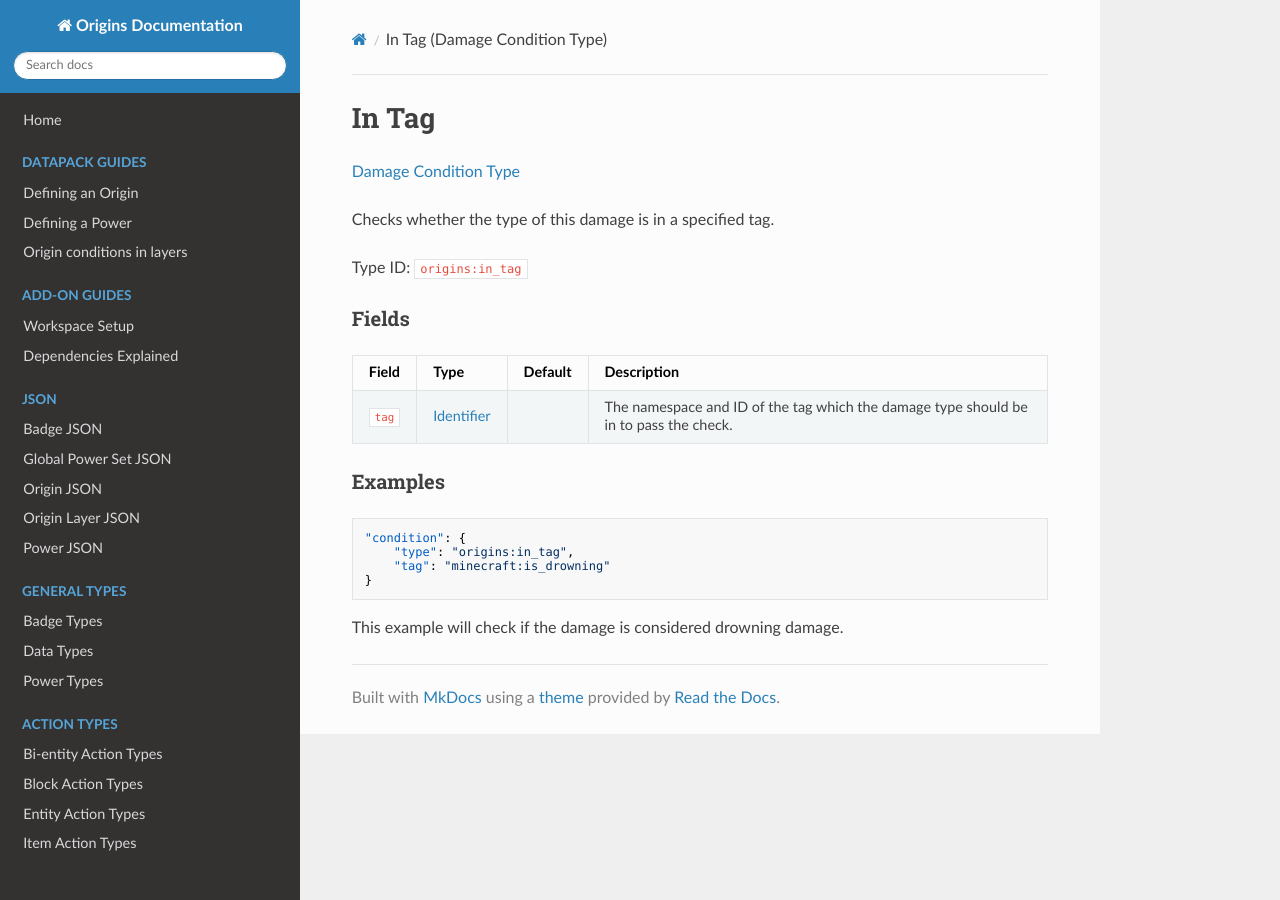
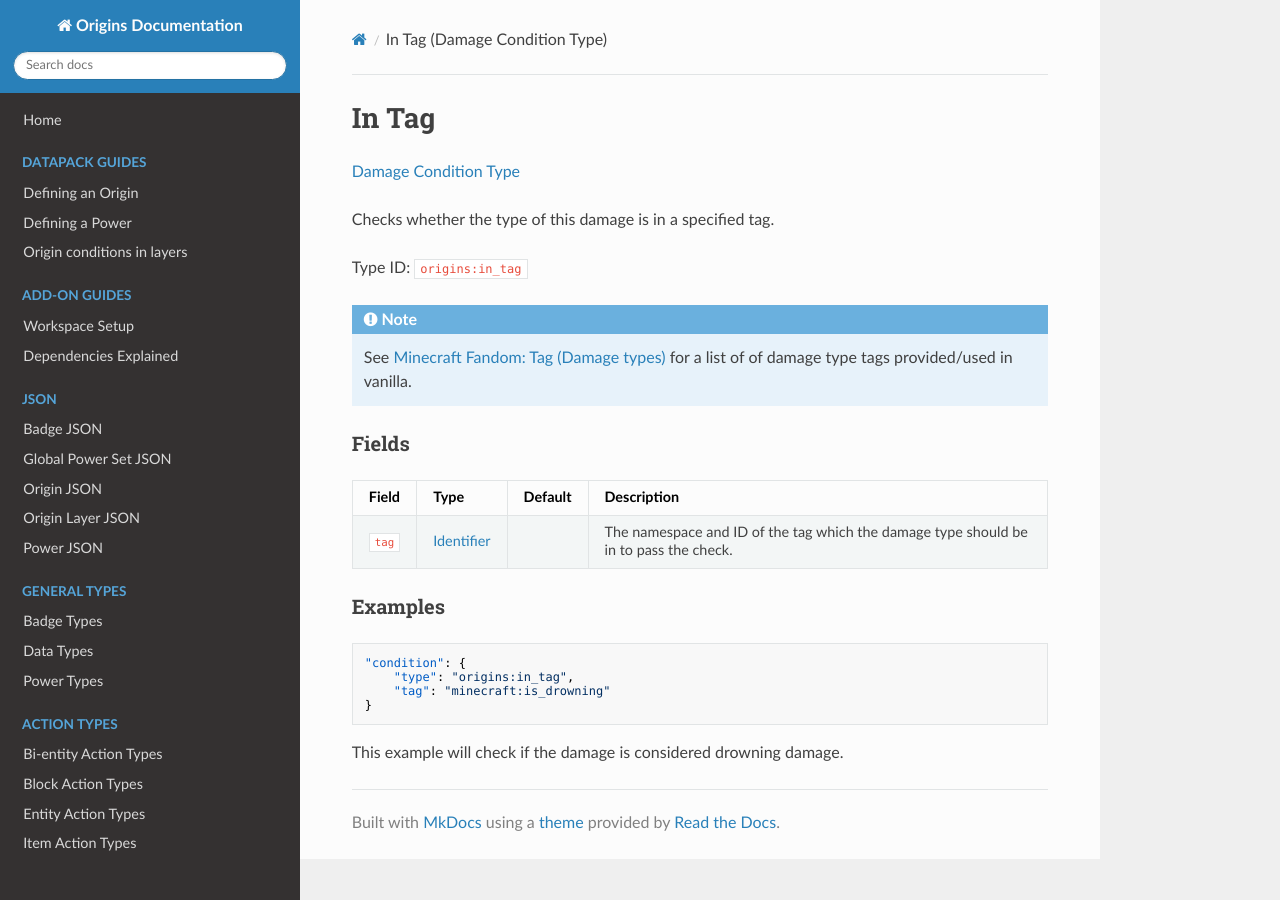
Before and after one commit to apace100/origins-docs, an MkDocs documentation site: the page built from docs/types/damage_condition_types/in_tag.md, in a window 1280 px wide. Built offline with MkDocs 1.6.1, drawn with Linux system fonts in a browser that asks for light colours; nearby versions of some CDN libraries.

Commit message:
Updated `in_tag.md` (Damage Condition Type) Added a note with a link for a list of vanilla damage type tags

```diff
--- a/docs/types/damage_condition_types/in_tag.md
+++ b/docs/types/damage_condition_types/in_tag.md
@@ -10,6 +10,11 @@ date: 2023-05-21
 Checks whether the type of this damage is in a specified tag.
 
 Type ID: `origins:in_tag`
+
+
+!!! note
+
+    See [Minecraft Fandom: Tag (Damage types)](https://minecraft.fandom.com/wiki/Tag#Damage_types) for a list of of damage type tags provided/used in vanilla.
 
 
 ### Fields
```
